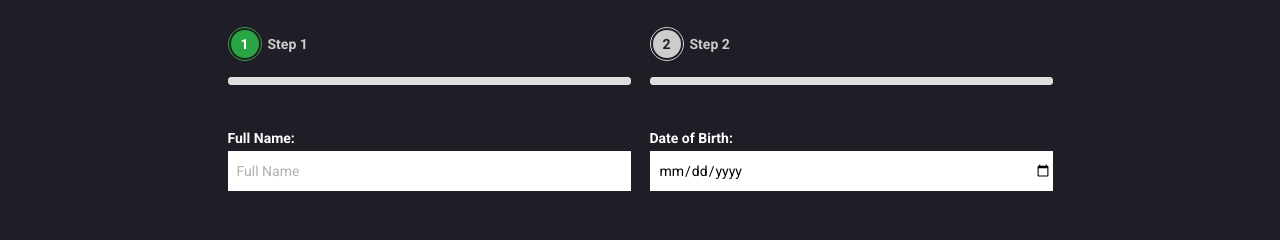
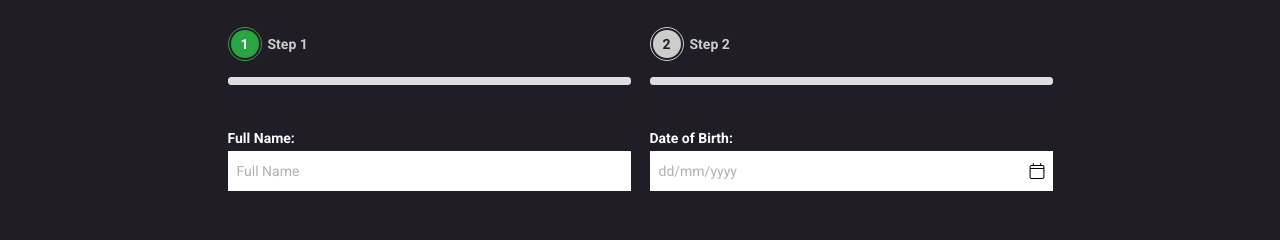
Before and after one commit to vitalii-siziakov/xm-test-task, a React (Create React App) app: page / in a window 1280 px wide. Shown: the part 1980-2220 px from the top of the page. Built offline with nearby package versions, Linux system fonts and the light colour scheme; no server answers.

Commit message:
feat: imlement data picker with right icon

```diff
--- a/package.json
+++ b/package.json
@@ -11,6 +11,7 @@
     "dayjs": "^1.11.10",
     "embla-carousel-react": "^8.0.0-rc19",
     "react": "^18.2.0",
+    "react-datepicker": "^4.25.0",
     "react-dom": "^18.2.0",
     "react-scripts": "5.0.1",
     "web-vitals": "^2.1.4"
--- a/src/components/Cryptocurrencies/Cryptocurrencies.css
+++ b/src/components/Cryptocurrencies/Cryptocurrencies.css
@@ -50,7 +50,7 @@
 
 .cryptocurrency__fullname {
   background-color: var(--color_09);
-  padding: 2px 8px;
+  padding: 3px 8px 2px 8px;
   border-radius: 3.8px;
 
   color: var(--color_01);
--- a/src/components/EventRegistration/EventRegistration.css
+++ b/src/components/EventRegistration/EventRegistration.css
@@ -165,7 +165,6 @@
 .event-registration-form__item {
   display: grid;
   align-self: baseline;
-  row-gap: 5px;
 }
 
 .event-registration-form__label {
@@ -174,11 +173,27 @@
   font-style: normal;
   font-weight: 700;
   line-height: normal;
+  margin-bottom: 5px;
+}
+
+.event-registration-form .event-registration-form__input-date {
+  padding: 0px;
+  padding-left: 8px;
+  padding-right: 8px;
+  width: 100%;
+}
+
+.event-registration-form .react-datepicker__view-calendar-icon {
+  display: flex;
+  justify-content: end;
+  align-items: center;
+  cursor: pointer;
 }
 
 .event-registration-form__input {
   height: 40px;
   padding-left: 8px;
+  padding-right: 8px;
 
   color: var(--color_01);
   box-sizing: border-box;
--- a/src/components/EventRegistration/components/Form/components/Inputs/DateOfBirthInput.js
+++ b/src/components/EventRegistration/components/Form/components/Inputs/DateOfBirthInput.js
@@ -1,17 +1,19 @@
 import { useContext, useState } from 'react';
+import DatePicker from 'react-datepicker';
+import 'react-datepicker/dist/react-datepicker.css';
 import { EventRegistrationContext } from '@contexts/EventRegistrationContext';
 import { getDateOfBirthValidationResult } from '../../validation/getDateOfBirthValidationResult';
 import InputMessagesList from '../InputsMessagesList/InputMessagesList';
+import { ReactComponent as CalendarIcon } from '@images/svg/calendar-icon.svg';
 
 const DateOfBirthInput = () => {
   const { setIsDateOfBirthValid, dateOfBirth, setDateOfBirth } = useContext(EventRegistrationContext);
   const [validationResult, setValidationResult] = useState({});
   const [inputModifierClass, setInputModifierClass] = useState('');
 
-  const dateOfBirthChange = (event) => {
-    setDateOfBirth(event.target.value);
-
-    const validationResult = getDateOfBirthValidationResult(event.target.value);
+  const dateOfBirthChange = (date) => {
+    setDateOfBirth(date);
+    const validationResult = getDateOfBirthValidationResult(date);
     setInputModifierClass(
       validationResult.isValid ? 'event-registration-form__input--valid' : 'event-registration-form__input--invalid',
     );
@@ -24,14 +26,21 @@ const DateOfBirthInput = () => {
       <label className='event-registration-form__label' htmlFor='date-of-birth'>
         Date of Birth:
       </label>
-      <input
-        className={`event-registration-form__input ${inputModifierClass}`}
-        type='date'
+      <DatePicker
+        showIcon
+        toggleCalendarOnIconClick
+        selected={dateOfBirth}
+        onChange={dateOfBirthChange}
+        placeholderText='dd/mm/yyyy'
+        className={`event-registration-form__input event-registration-form__input-date ${inputModifierClass}`}
         id='date-of-birth'
-        placeholder='dd/mm/yy'
-        value={dateOfBirth}
-        onChange={dateOfBirthChange}
+        peekNextMonth
+        showMonthDropdown
+        showYearDropdown
+        dropdownMode='select'
+        icon={<CalendarIcon className='event-registration-form__input-date-icon' />}
       />
+
       {Boolean(validationResult?.messagesList && validationResult?.messagesList?.length > 0) && (
         <InputMessagesList messagesList={validationResult?.messagesList} />
       )}
--- a/src/components/EventRegistration/components/Form/components/SubmitButton.js
+++ b/src/components/EventRegistration/components/Form/components/SubmitButton.js
@@ -7,6 +7,7 @@ const SubmitButton = () => {
     setCurrentRegistrationStep,
     firstRegistrationStepProgress,
     secondRegistrationStepProgress,
+    showInConsoleEventRegistrationData,
     setIsRegistrationCompleted,
   } = useContext(EventRegistrationContext);
   const [submitButtonText, setSubmitButtonText] = useState('');
@@ -21,6 +22,7 @@ const SubmitButton = () => {
         break;
 
       case 2:
+        showInConsoleEventRegistrationData();
         setIsRegistrationCompleted(true);
         break;
 
--- a/src/contexts/EventRegistrationContext.js
+++ b/src/contexts/EventRegistrationContext.js
@@ -19,6 +19,20 @@ export const EventRegistrationContextProvider = ({ children }) => {
 
   const [password, setPassword] = useState('');
   const [isPasswordValid, setIsPasswordValid] = useState('');
+
+  const showInConsoleEventRegistrationData = () => {
+    const yyyy = dateOfBirth.getFullYear();
+    let mm = dateOfBirth.getMonth() + 1;
+    let dd = dateOfBirth.getDate();
+
+    const registrationData = {
+      fullName,
+      dateOfBirth: `${dd}/${mm}/${yyyy}`,
+      email,
+      password,
+    };
+    console.log(registrationData);
+  };
 
   const clearEventRegistrationStates = () => {
     setCurrentRegistrationStep(1);
@@ -71,6 +85,7 @@ export const EventRegistrationContextProvider = ({ children }) => {
         isPasswordValid,
         setIsPasswordValid,
 
+        showInConsoleEventRegistrationData,
         clearEventRegistrationStates,
       }}
     >
```
Also changed, not shown: src/assets/images/svg/calendar-icon.svg (added), 1 other file (tests, documents, lock files or other folders).
